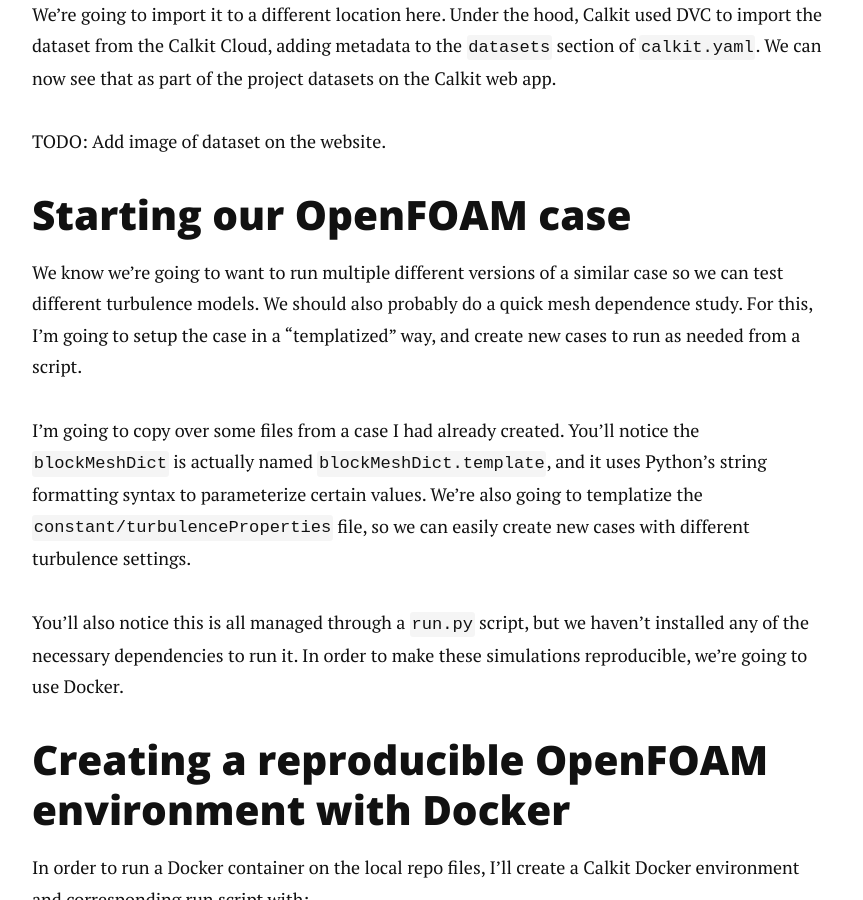
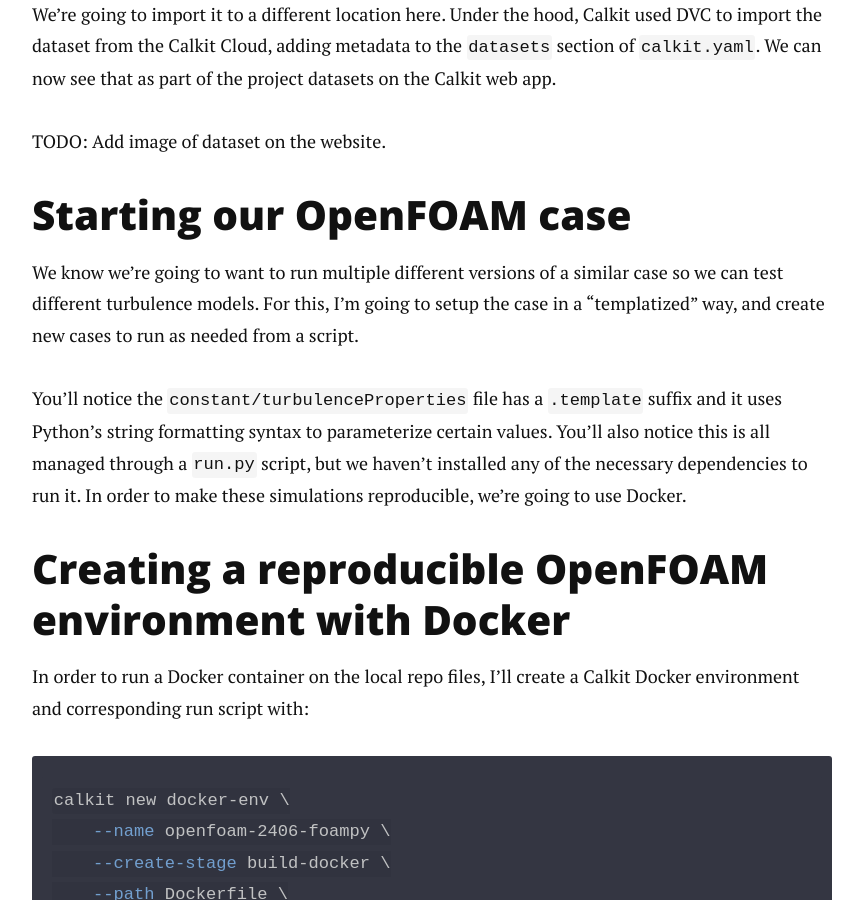
Before and after one commit to petebachant/petebachant.github.io, a Jekyll site: the page built from _posts/2024-10-15-reproducible-openfoam.markdown, in a window 1280 px wide and 900 px high, scrolled down 2865 px. Shown: the whole window, without its empty margins (208-1071 px from the left). Built offline with Jekyll 4.4.1, drawn with Linux system fonts in a browser that asks for light colours; nearby versions of some CDN libraries; comment, search, counter and statistics services are not loaded.

Commit message:
Do not templatize blockMeshDict in of-repro post

```diff
--- a/_posts/2024-10-15-reproducible-openfoam.markdown
+++ b/_posts/2024-10-15-reproducible-openfoam.markdown
@@ -114,16 +114,12 @@
 
 We know we're going to want to run multiple different versions of a similar
 case so we can test different turbulence models.
-We should also probably do a quick mesh dependence study.
 For this, I'm going to setup the case in a "templatized" way,
 and create new cases to run as needed from a script.
 
-I'm going to copy over some files from a case I had already created.
-You'll notice the `blockMeshDict` is actually named `blockMeshDict.template`,
+You'll notice the `constant/turbulenceProperties` file has a `.template`
+suffix
 and it uses Python's string formatting syntax to parameterize certain values.
-We're also going to templatize the `constant/turbulenceProperties` file,
-so we can easily create new cases with different turbulence settings.
-
 You'll also notice this is all managed through a `run.py` script,
 but we haven't installed any of the necessary dependencies to run it.
 In order to make these simulations reproducible, we're going to use
```
